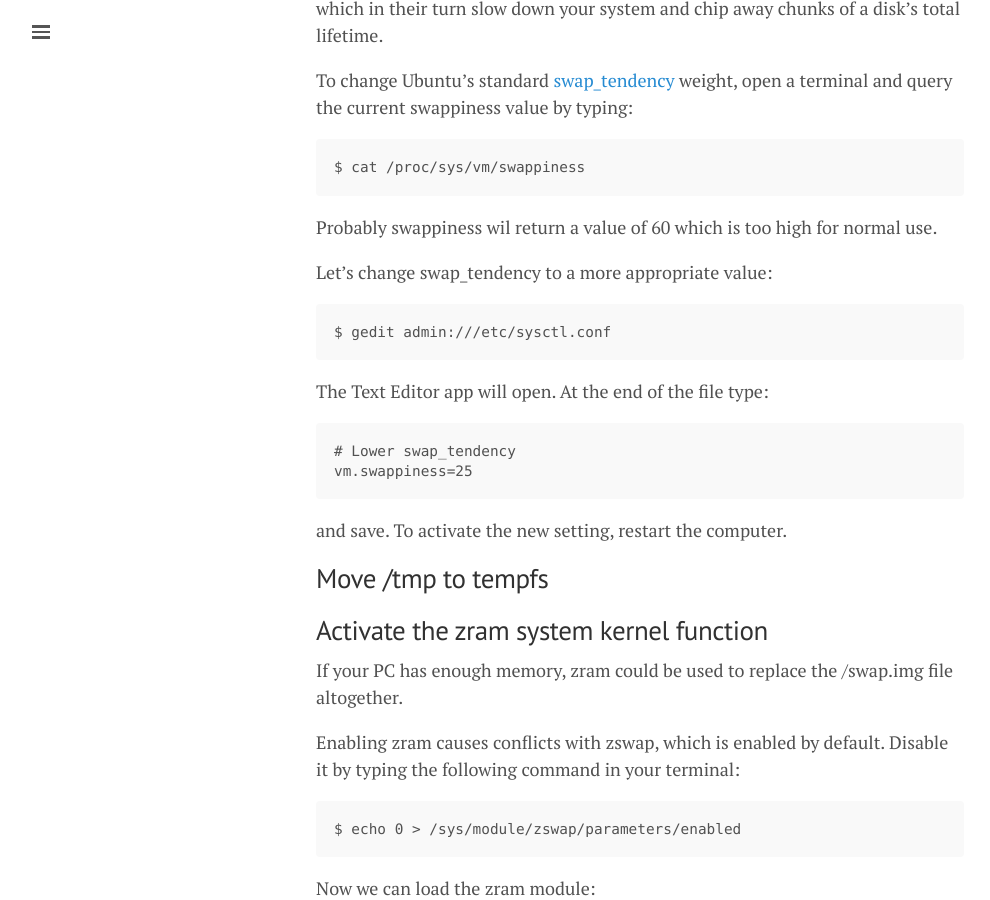
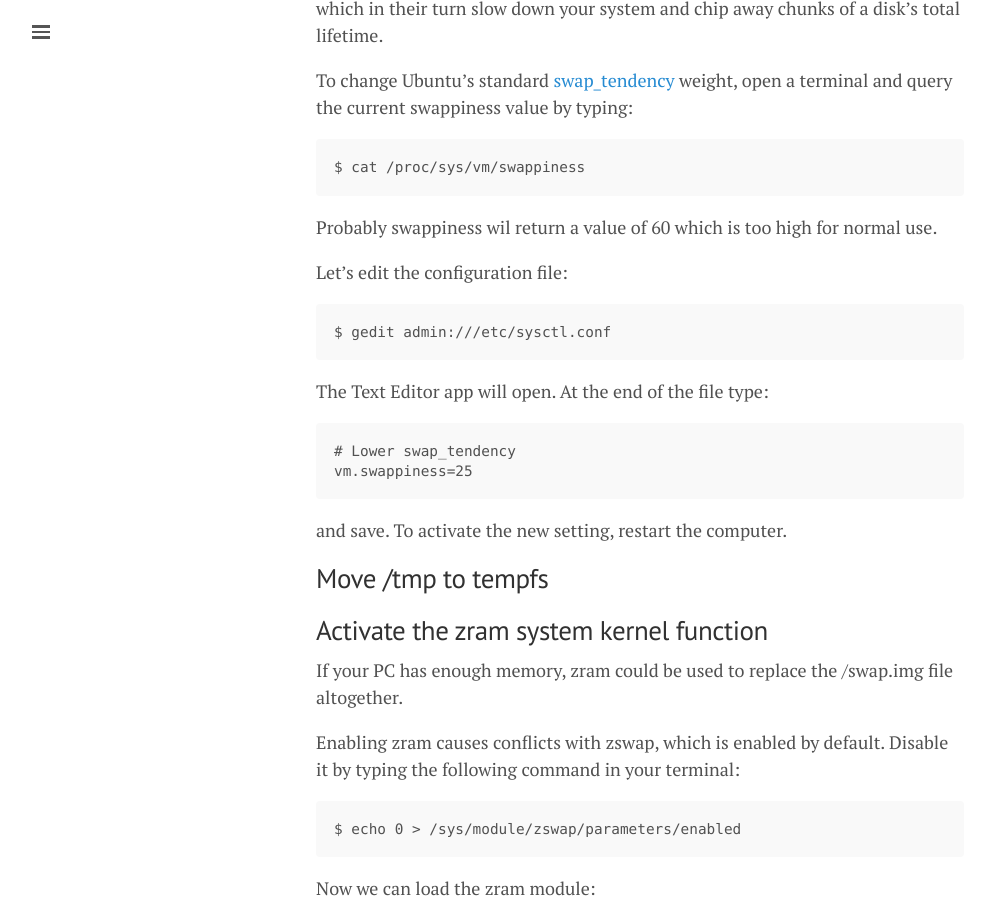
Before and after one commit to lgeurts/lgeurts.github.io, a Jekyll site: the page built from _posts/2022-10-03-optimizing-ubuntu-22.04.1-jammy-jellyfish.md, in a window 1280 px wide and 900 px high, scrolled down 693 px. Shown: the whole window, without its empty margins (0-990 px from the left). Built offline with Jekyll 4.4.1, drawn with Linux system fonts in a browser that asks for light colours; nearby versions of some CDN libraries; comment, search, counter and statistics services are not loaded.

Commit message:
Update 2022-10-03-optimizing-ubuntu-22.04.1-jammy-jellyfish.md

````diff
--- a/_posts/2022-10-03-optimizing-ubuntu-22.04.1-jammy-jellyfish.md
+++ b/_posts/2022-10-03-optimizing-ubuntu-22.04.1-jammy-jellyfish.md
@@ -24,7 +24,7 @@ $ cat /proc/sys/vm/swappiness
 ```
 Probably swappiness wil return a value of 60 which is too high for normal use.
 
-Let's change swap_tendency to a more appropriate value:
+Let's edit the configuration file:
 ```
 $ gedit admin:///etc/sysctl.conf
 ```
````
